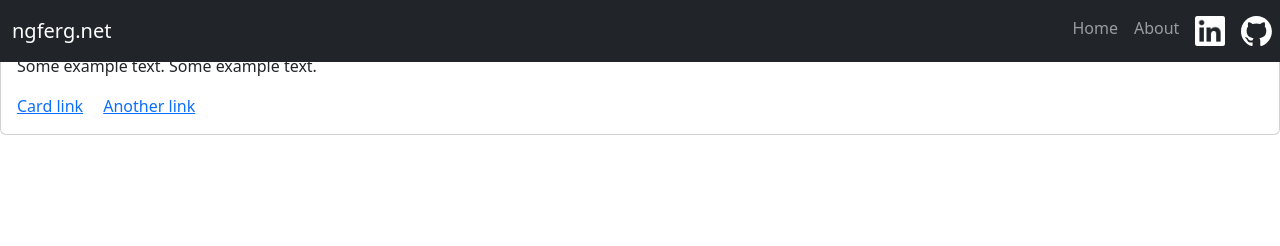
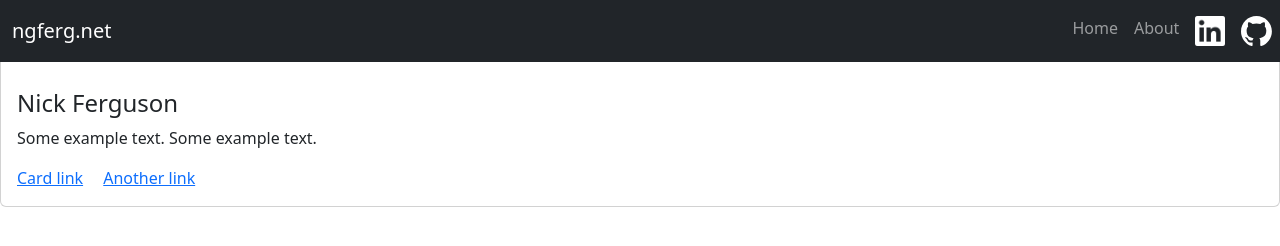
Before and after one commit to ngferg/my-site, a plain HTML site: page src/about.html in a window 1280 px wide. Drawn offline with Linux system fonts and the light colour scheme.

Commit message:
header rework + about

```diff
--- a/src/about.html
+++ b/src/about.html
@@ -12,7 +12,7 @@
 
 <body>
     <script src="./script/include.js?src=../header.html"></script>
-    <div class="card">
+    <div class="card mt-4 pt-5">
         <div class="card-body">
             <h4 class="card-title">Nick Ferguson</h4>
             <p class="card-text">Some example text. Some example text.</p>
```
